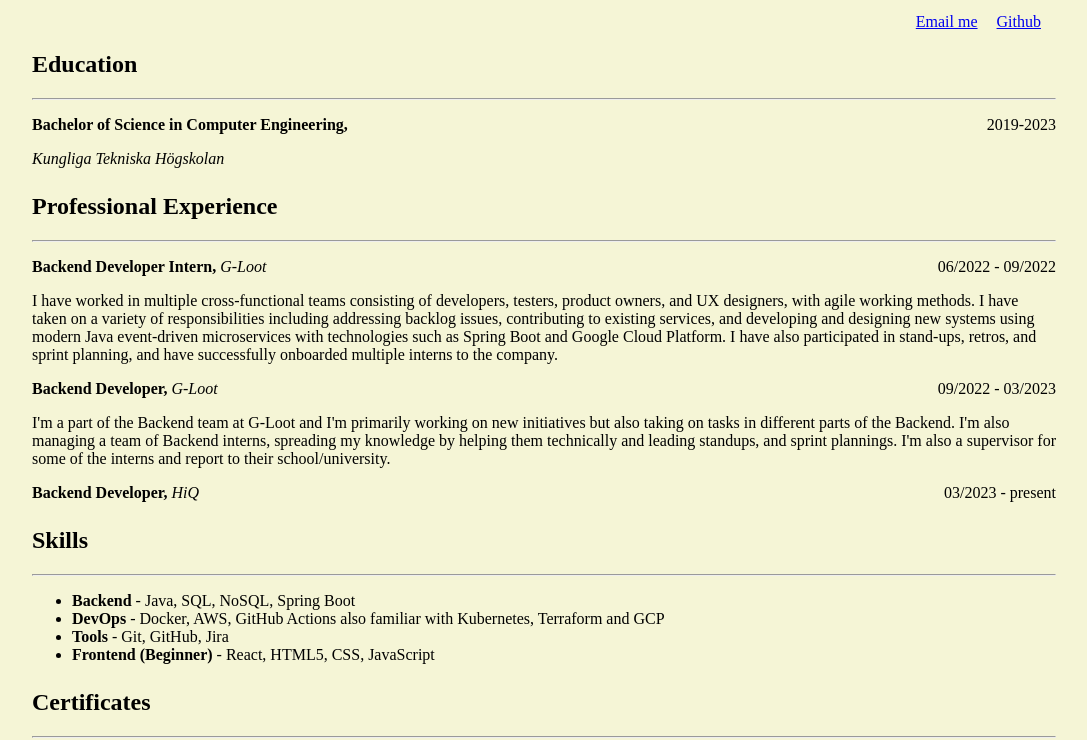
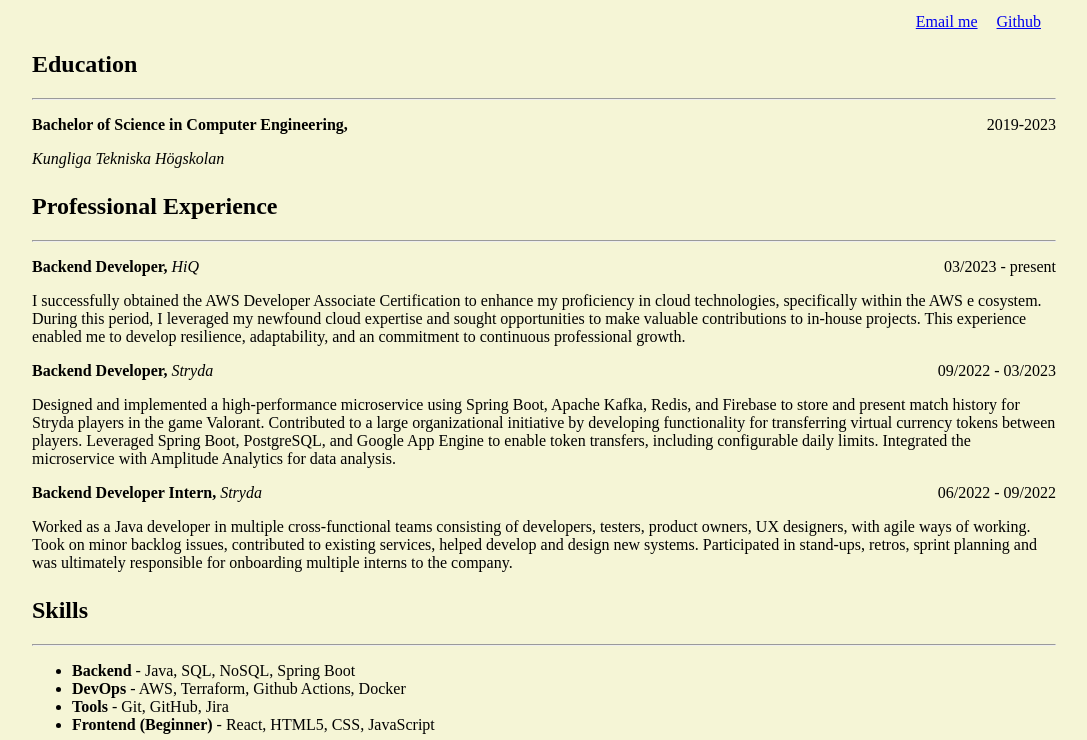
Before and after one commit to georgemore00/cloud-resume, a plain HTML site: page frontend/index.html in a window 1280 px wide. Shown: the part 96-836 px from the top of the page, without its empty margins (96-1183 px from the left). Drawn offline with nearby package versions, Linux system fonts and the light colour scheme.

```diff
--- a/frontend/index.html
+++ b/frontend/index.html
@@ -42,32 +42,43 @@
           <h2>Professional Experience</h2>
           <hr>
           <p>
+            <strong>Backend Developer,</strong>
+            <i>HiQ</i>
+            <time>03/2023 - present</time>
+          </p>
+          <p>
+            I successfully obtained the AWS Developer Associate Certification to enhance my proficiency in cloud technologies, specifically within the AWS e
+            cosystem. During this period, I leveraged my newfound cloud expertise and sought opportunities to make valuable contributions to in-house projects.
+            This experience enabled me to develop resilience, adaptability, and an commitment to continuous professional growth.
+          </p>
+          <p>
+            <strong>Backend Developer,</strong>
+            <i>Stryda</i>
+            <time>09/2022 - 03/2023 </time>
+          </p>
+          <p>
+            Designed and implemented a high-performance microservice using Spring Boot, Apache Kafka, Redis, and Firebase to store and present match history for
+            Stryda players in the game Valorant. Contributed to a large organizational initiative by developing functionality for transferring virtual currency tokens between players.
+            Leveraged Spring Boot, PostgreSQL, and Google App Engine to enable token transfers, including configurable daily limits.
+            Integrated the microservice with Amplitude Analytics for data analysis.
+          </p>
+          <p>
             <strong>Backend Developer Intern,</strong>
-            <i>G-Loot</i>
+            <i>Stryda</i>
             <time>06/2022 - 09/2022 </time>
           </p>
           <p>
-            I have worked in multiple cross-functional teams consisting of developers, testers, product owners, and UX designers, with agile working methods. I have taken on a variety of responsibilities including addressing backlog issues, contributing to existing services, and developing and designing new systems using modern Java event-driven microservices with technologies such as Spring Boot and Google Cloud Platform. I have also participated in stand-ups, retros, and sprint planning, and have successfully onboarded multiple interns to the company.
+            Worked as a Java developer in multiple cross-functional teams consisting of developers, testers, product owners, UX designers, with agile ways of
+            working. Took on minor backlog issues, contributed to existing services, helped develop and design new systems. Participated in stand-ups,
+            retros, sprint planning and was ultimately responsible for onboarding multiple interns to the company.
           </p>
-          <p>
-            <strong>Backend Developer,</strong>
-            <i>G-Loot</i>
-            <time>09/2022 - 03/2023 </time>
-          </p>
-          <p>
-            I'm a part of the Backend team at G-Loot and I'm primarily working on new initiatives but also taking on tasks in different parts of the Backend. I'm also managing a team of Backend interns, spreading my knowledge by helping them technically and leading standups, and sprint plannings. I'm also a supervisor for some of the interns and report to their school/university.
-          </p>
-          <p>
-            <strong>Backend Developer,</strong>
-            <i>HiQ</i>
-            <time>03/2023 - present</time>
         </section>
           <section>
           <h2>Skills</h2>
           <hr>
           <ul>
             <li><strong>Backend</strong> - Java, SQL, NoSQL, Spring Boot</li>
-            <li><strong>DevOps</strong> - Docker, AWS, GitHub Actions also familiar with Kubernetes, Terraform and GCP</li>
+            <li><strong>DevOps</strong> - AWS, Terraform, Github Actions, Docker</li>
             <li><strong>Tools</strong> - Git, GitHub, Jira</li>
             <li><strong>Frontend (Beginner)</strong> - React, HTML5, CSS, JavaScript</li>
         </ul>
```
Also changed, not shown: 2 other files.
